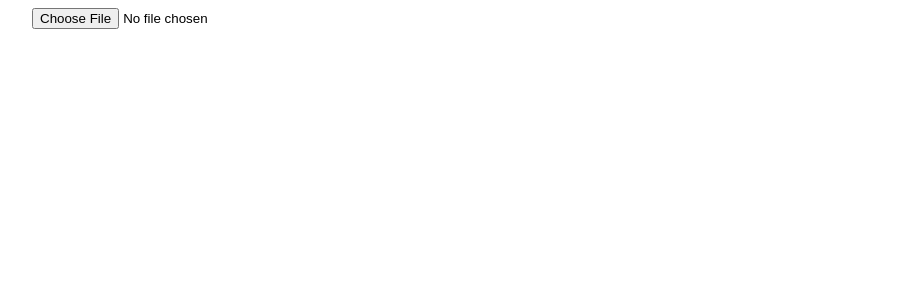
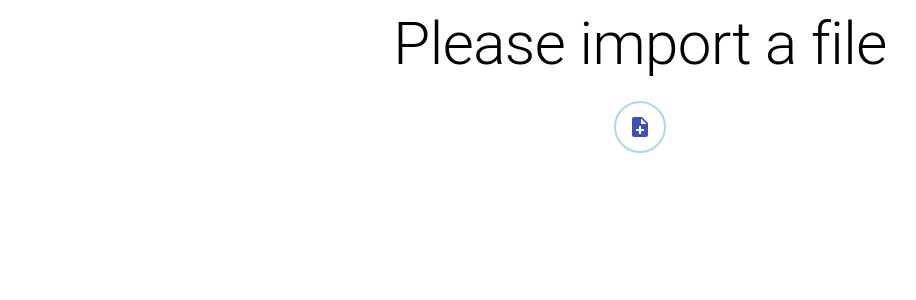
Before and after one commit to Haukain/ddbl-web-app, a React (Create React App) app in the folder source/client/: page /longlist in a window 1280 px wide. Shown: the top 300 px of the page, without its empty margins (0-916 px from the left). Built offline with nearby package versions, Linux system fonts and the light colour scheme.

Commit message:
update xml import

```diff
--- a/source/client/src/components/Longlist.js
+++ b/source/client/src/components/Longlist.js
@@ -10,7 +10,7 @@ export default function Longlist(props) {
   const classes = useStyles();
 
   return (
-    <Container>
+    <Container maxWidth='sm'>
         <LonglistXMLImport/>
     </Container>
   );
--- a/source/client/src/components/LonglistXMLImport.js
+++ b/source/client/src/components/LonglistXMLImport.js
@@ -1,5 +1,22 @@
 import React from 'react';
-import Parser from 'xml2js'
+import Parser from 'xml2js';
+import { withStyles } from '@material-ui/styles';
+import { List, ListItem, ListItemText, ListItemIcon, Checkbox, Typography, IconButton } from '@material-ui/core';
+import NoteAddIcon from '@material-ui/icons/NoteAdd';
+
+const styles = theme => ({
+  fileInput : {
+    border : 'solid 2px lightblue'
+  },
+  listRoot : {
+    textAlign : 'center',
+    height : 400,
+  },
+  list : {
+      overflow: 'auto',
+      maxHeight: '100%',
+  }
+});
 
 class LonglistXMLImport extends React.Component {
 
@@ -16,20 +33,20 @@ class LonglistXMLImport extends React.Component {
 
   handleChange(event) {
     let reader = new FileReader();
-    reader.readAsText(event.target.files[0], "UTF-8");
+    reader.readAsText(event.target.files[0], 'UTF-8');
     reader.onload = (evt) => {
         Parser.parseString(evt.target.result, (err, result) => {
             this.extractSchema(result)
         })
     }
     reader.onerror = (evt) => {
-        console.log("error reading file");
+        console.log('error reading file');
     }
   }
 
   extractSchema(schema){
     let kpiList = [];
-    if(schema.Report['VisRpt:VisioReport'][0].ReportFields[0].ReportField.findIndex(e => e.Name[0] === "Displayed Text")!==undefined)
+    if(schema.Report['VisRpt:VisioReport'][0].ReportFields[0].ReportField.findIndex(e => e.Name[0] === 'Displayed Text')!==undefined)
     {
         let previousIndexes = schema.Report['VisRpt:VisioReport'][0].Group[0].GroupField[0].RowItem
         .reduce(
@@ -46,29 +63,58 @@ class LonglistXMLImport extends React.Component {
         }
         this.setState({kpiList:kpiList})
     }
-    else (console.error("Error while extracting schema from the XML file"))
-    // schema.Report['VisRpt:VisioReport'][0].Group[0].GroupField[0].RowItem.forEach( (item,index) => {
-
-    // })
+    else (console.error('Error while extracting schema from the XML file'))
   }
 
   generateKpiList() {
       let kpiList = []
       for(let k of this.state.kpiList)
       {
-          kpiList.push(<p>{k}</p>)
+          kpiList.push(
+            <ListItem>
+              <ListItemText
+                primary={k}
+              />
+              <ListItemIcon>
+                <Checkbox
+                  disableRipple
+                  checked={true}
+                />
+              </ListItemIcon>
+            </ListItem>,
+          )
       }
       return kpiList
   }
 
   render() {
+    const { classes } = this.props;
+
     return (
-      <div>
-          <input variant="contained" color="primary" type="file" name="xml" accept=".xml" onChange={this.handleChange}/>
-          {this.generateKpiList()}
+      <div className={classes.listRoot}>
+          <Typography variant='h2' gutterBottom>
+            {this.state.kpiList.length!=0?this.state.kpiList.length+' KPIs found':'Please import a file'}
+          </Typography>
+          <input
+            hidden
+            type='file'
+            accept='.xml'
+            id='file-input'
+            onChange={this.handleChange}
+            variant='contained' color='primary'
+          />
+          <label htmlFor='file-input'>
+            <IconButton component='span' className={classes.fileInput}
+          color="primary">
+              <NoteAddIcon/>
+            </IconButton>
+          </label>
+          <List className={classes.list}>
+            {this.generateKpiList()}
+          </List>
       </div>
     );
   }
 }
 
-export default LonglistXMLImport;
+export default withStyles(styles)(LonglistXMLImport);
```
